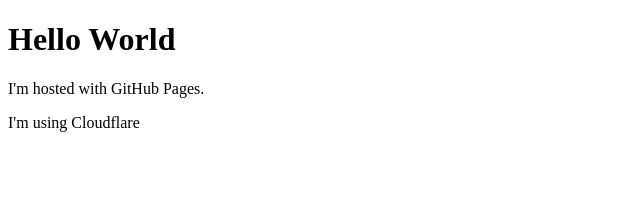
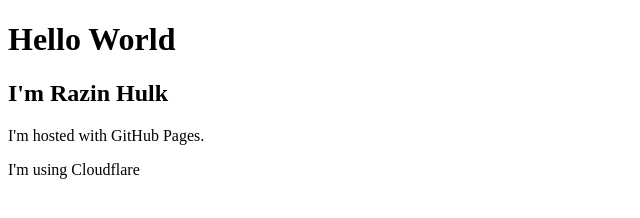
Before and after one commit to razinhaq/test, a plain HTML site: page index.html in a window 1280 px wide. Shown: the whole page, without its empty margins (0-640 px from the left). Drawn offline with Linux system fonts and the light colour scheme.

Commit message:
Update index.html

```diff
--- a/index.html
+++ b/index.html
@@ -2,7 +2,9 @@
 <html>
 <body>
 <h1>Hello World</h1>
+<h2>I'm Razin Hulk</h2>
 <p>I'm hosted with GitHub Pages.</p>
 <article>I'm using Cloudflare</article>
+
 </body>
 </html>
```
